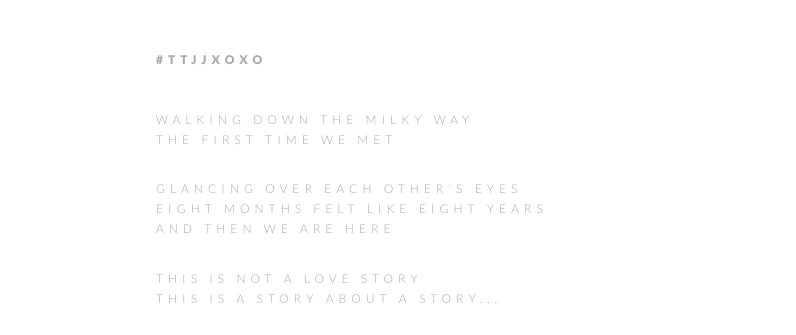
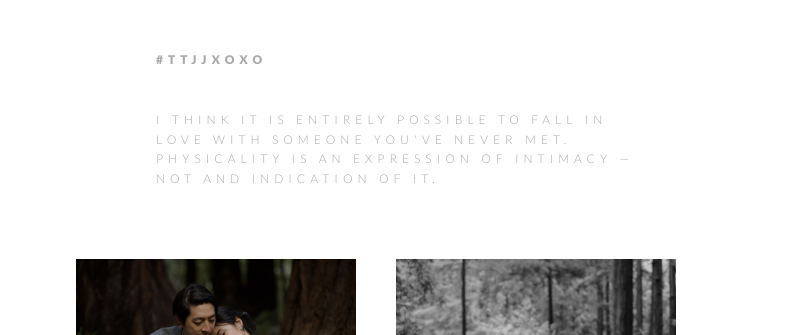
Before and after one commit to goodnightjj/ttjj, a plain HTML site: page index.html in a window 1280 px wide. Shown: the part 110-445 px from the top of the page, 484-1280 px from the left. Drawn offline with Linux system fonts and the light colour scheme.

Commit message:
Update index.html

```diff
--- a/index.html
+++ b/index.html
@@ -30,9 +30,7 @@
 				<div class="col_8">&nbsp;</div>
 				<div class="col_6" id="intro">
 					<h2 class="rwd" id="minustwo">#ttjjxoxo</h2>
-					<p class="rwd">walking down the milky way<br />the first time we met</p>
-					<p class="rwd">glancing over each other's eyes<br />eight months felt like eight years<br />and then we are here</p>
-					<p class="rwd">this is not a love story<br />this is a story about a story...</p>
+					<p class="rwd">I think it is entirely possible to fall in love with someone you've never met. Physicality is an expression of intimacy — not and indication of it.</p>
 				</div>
 			</div>
 		</div>
@@ -46,9 +44,7 @@
 				<div class="col_8">&nbsp;</div>
 				<div class="col_6" id="intro">
 					<h2>#ttjjxoxo</h2>
-					<p>walking down the milky way<br />the first time we met</p>
-					<p>glancing over each other's eyes<br />eight months felt like eight years<br />and then we are here</p>
-					<p>this is not a love story<br />this is a story about a story...</p>
+					<p>I think it is entirely possible to fall in love with someone you've never met. Physicality is an expression of intimacy — not and indication of it.</p>
 				</div>
 			</div>
 		</div>
```
